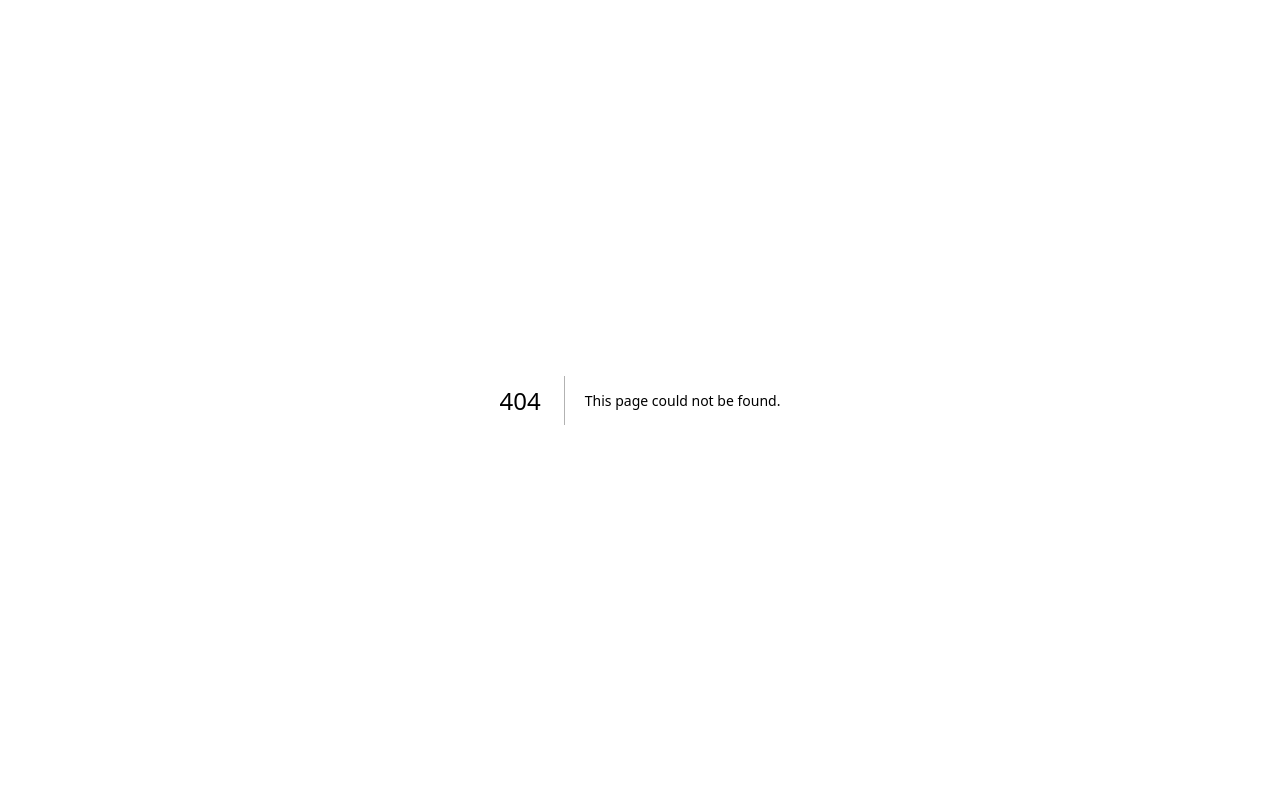
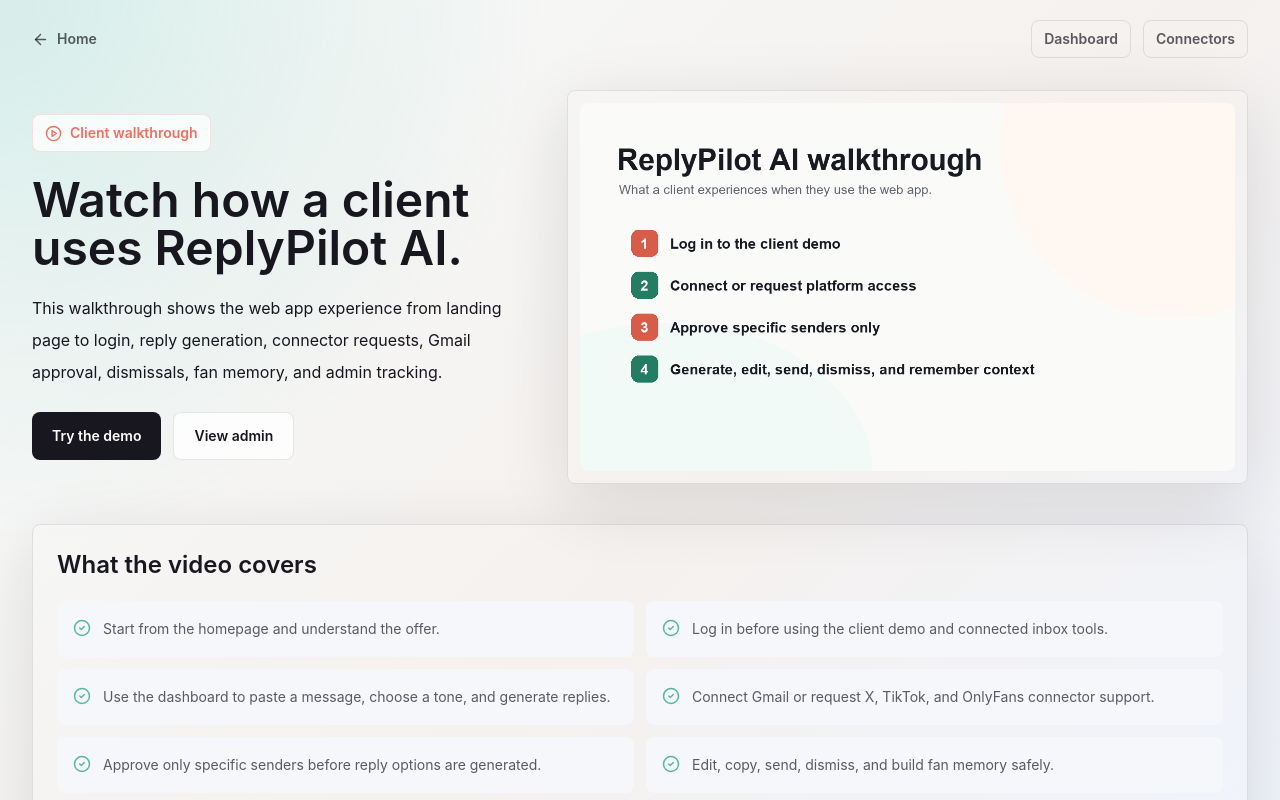
Before and after one commit to kevinks2919-netizen/ReplypilotAI, a Next.js app: page /demo in a window 1280 px wide. Before the commit this address had no page. Shown: the top 800 px of the page. Built offline with nearby package versions, Linux system fonts and the light colour scheme.

Commit message:
Add client demo walkthrough page

```diff
--- /dev/null
+++ b/src/app/demo/page.tsx
@@ -0,0 +1,104 @@
+import Image from "next/image";
+import Link from "next/link";
+import { ArrowLeft, CheckCircle2, PlayCircle } from "lucide-react";
+import { Footer } from "@/components/Footer";
+
+const walkthroughSteps = [
+  "Start from the homepage and understand the offer.",
+  "Log in before using the client demo and connected inbox tools.",
+  "Use the dashboard to paste a message, choose a tone, and generate replies.",
+  "Connect Gmail or request X, TikTok, and OnlyFans connector support.",
+  "Approve only specific senders before reply options are generated.",
+  "Edit, copy, send, dismiss, and build fan memory safely.",
+  "Use the admin dashboard to track leads and connector requests."
+];
+
+export default function DemoPage() {
+  return (
+    <main className="min-h-screen px-4 py-5 sm:px-8">
+      <div className="mx-auto max-w-7xl">
+        <nav className="mb-8 flex flex-wrap items-center justify-between gap-3">
+          <Link
+            href="/"
+            className="inline-flex items-center gap-2 text-sm font-semibold text-ink/70 transition hover:text-coral"
+          >
+            <ArrowLeft size={17} />
+            Home
+          </Link>
+          <div className="flex items-center gap-3">
+            <Link
+              href="/dashboard"
+              className="rounded-lg border border-ink/10 bg-white/72 px-3 py-2 text-sm font-semibold text-ink/70 transition hover:border-coral hover:text-coral"
+            >
+              Dashboard
+            </Link>
+            <Link
+              href="/connected-accounts"
+              className="rounded-lg border border-ink/10 bg-white/72 px-3 py-2 text-sm font-semibold text-ink/70 transition hover:border-coral hover:text-coral"
+            >
+              Connectors
+            </Link>
+          </div>
+        </nav>
+
+        <section className="grid gap-8 lg:grid-cols-[0.85fr_1.15fr] lg:items-center">
+          <div>
+            <div className="inline-flex items-center gap-2 rounded-lg border border-coral/20 bg-white/75 px-3 py-2 text-sm font-semibold text-coral">
+              <PlayCircle size={17} />
+              Client walkthrough
+            </div>
+            <h1 className="mt-6 max-w-3xl text-4xl font-semibold leading-[1.05] text-ink sm:text-5xl">
+              Watch how a client uses ReplyPilot AI.
+            </h1>
+            <p className="mt-5 max-w-2xl text-base leading-8 text-ink/68">
+              This walkthrough shows the web app experience from landing page to
+              login, reply generation, connector requests, Gmail approval, dismissals,
+              fan memory, and admin tracking.
+            </p>
+            <div className="mt-6 flex flex-col gap-3 sm:flex-row">
+              <Link
+                href="/login"
+                className="inline-flex min-h-12 items-center justify-center rounded-lg bg-ink px-5 py-3 text-sm font-semibold text-white transition hover:bg-plum"
+              >
+                Try the demo
+              </Link>
+              <Link
+                href="/admin"
+                className="inline-flex min-h-12 items-center justify-center rounded-lg border border-ink/10 bg-white/80 px-5 py-3 text-sm font-semibold text-ink transition hover:border-coral hover:text-coral"
+              >
+                View admin
+              </Link>
+            </div>
+          </div>
+
+          <div className="rounded-lg border border-ink/10 bg-white/88 p-3 shadow-soft">
+            <Image
+              src="/demo/replypilot-client-walkthrough.gif"
+              alt="Animated walkthrough showing how clients use ReplyPilot AI"
+              width={1280}
+              height={720}
+              unoptimized
+              priority
+              className="aspect-video w-full rounded-lg object-cover"
+            />
+          </div>
+        </section>
+
+        <section className="mt-10 rounded-lg border border-ink/10 bg-white/88 p-5 shadow-soft sm:p-6">
+          <h2 className="text-2xl font-semibold text-ink">What the video covers</h2>
+          <div className="mt-5 grid gap-3 md:grid-cols-2">
+            {walkthroughSteps.map((step) => (
+              <div key={step} className="flex gap-3 rounded-lg bg-mist p-4 text-sm leading-6 text-ink/70">
+                <CheckCircle2 className="mt-0.5 shrink-0 text-mint" size={18} />
+                {step}
+              </div>
+            ))}
+          </div>
+        </section>
+      </div>
+      <div className="mt-12">
+        <Footer />
+      </div>
+    </main>
+  );
+}
--- a/src/app/page.tsx
+++ b/src/app/page.tsx
@@ -59,6 +59,7 @@
           <a href="#pricing" className="transition hover:text-coral">Pricing</a>
           <a href="#faq" className="transition hover:text-coral">FAQ</a>
           <Link href="/connected-accounts" className="transition hover:text-coral">Integrations</Link>
+          <Link href="/demo" className="transition hover:text-coral">Demo</Link>
           <Link href="/outreach-kit" className="transition hover:text-coral">Outreach Kit</Link>
           <Link href="/admin" className="transition hover:text-coral">Admin</Link>
         </div>
@@ -120,6 +121,12 @@
             >
               Book Demo
             </a>
+            <Link
+              href="/demo"
+              className="inline-flex min-h-12 items-center justify-center rounded-lg border border-ink/10 bg-white/80 px-5 py-3 text-sm font-semibold text-ink transition hover:border-coral hover:text-coral"
+            >
+              Watch Demo
+            </Link>
             <Link
               href="/outreach-kit"
               className="inline-flex min-h-12 items-center justify-center rounded-lg border border-ink/10 bg-white/80 px-5 py-3 text-sm font-semibold text-ink transition hover:border-coral hover:text-coral"
```
Also changed, not shown: public/demo/replypilot-client-walkthrough.gif (added).
